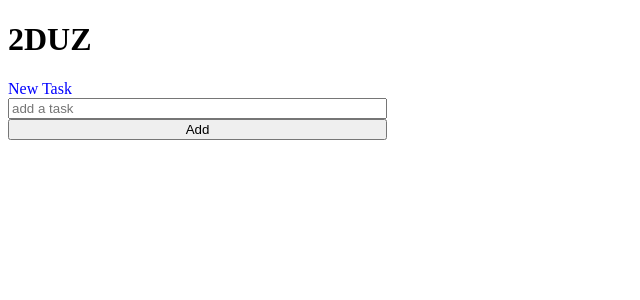
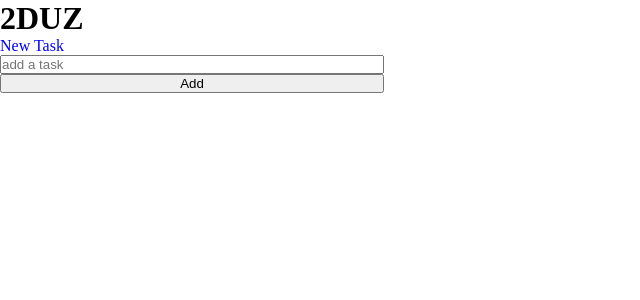
Before and after one commit to jsmartdev/react-todo, a React (Vite) app: page / in a window 1280 px wide. Shown: the top 300 px of the page, without its empty margins (0-640 px from the left). Built offline with nearby package versions, Linux system fonts and the light colour scheme.

Commit message:
all components nested and connected to App

```diff
--- a/src/App.jsx
+++ b/src/App.jsx
@@ -1,12 +1,14 @@
 import React from 'react';
 import { Card } from './components/Card';
-import './index.css'
+import { TodoForm } from './components/TodoForm';
+import './index.css';
 
 function App() {
 
   return (
-    <div>
+    <div className='page'>
       <Card />
+      <TodoForm />
     </div>
 
   )
--- a/src/components/Card.jsx
+++ b/src/components/Card.jsx
@@ -1,12 +1,9 @@
-import React from 'react';
-import './TodoForm.jsx'
-import { TodoForm } from './TodoForm.jsx';
+import React from 'react'
 
 export const Card = () => {
   return (
     <>
       <h1>2DUZ</h1>
-      <TodoForm />
     </>
   )
 }
--- a/src/components/TodoForm.jsx
+++ b/src/components/TodoForm.jsx
@@ -3,8 +3,10 @@ import { useState} from 'react';
 export const TodoForm = () => {
 
   const [ task, setTask ] = useState('');
+
+
   return (
-    <form className='todo-form'>
+    <form className="todo-form">
       <label htmlFor='todo-input'>New Task</label>
       <input  id='todo-input'
               value={task}
--- a/src/index.css
+++ b/src/index.css
@@ -1,4 +1,13 @@
+* {
+  margin: 0;
+  padding: 0;
+  box-sizing: border-box;
+}
 
+.page {
+  width: 100vw;
+  height: 100vh;
+}
 
 .todo-form {
   display: flex;
```
